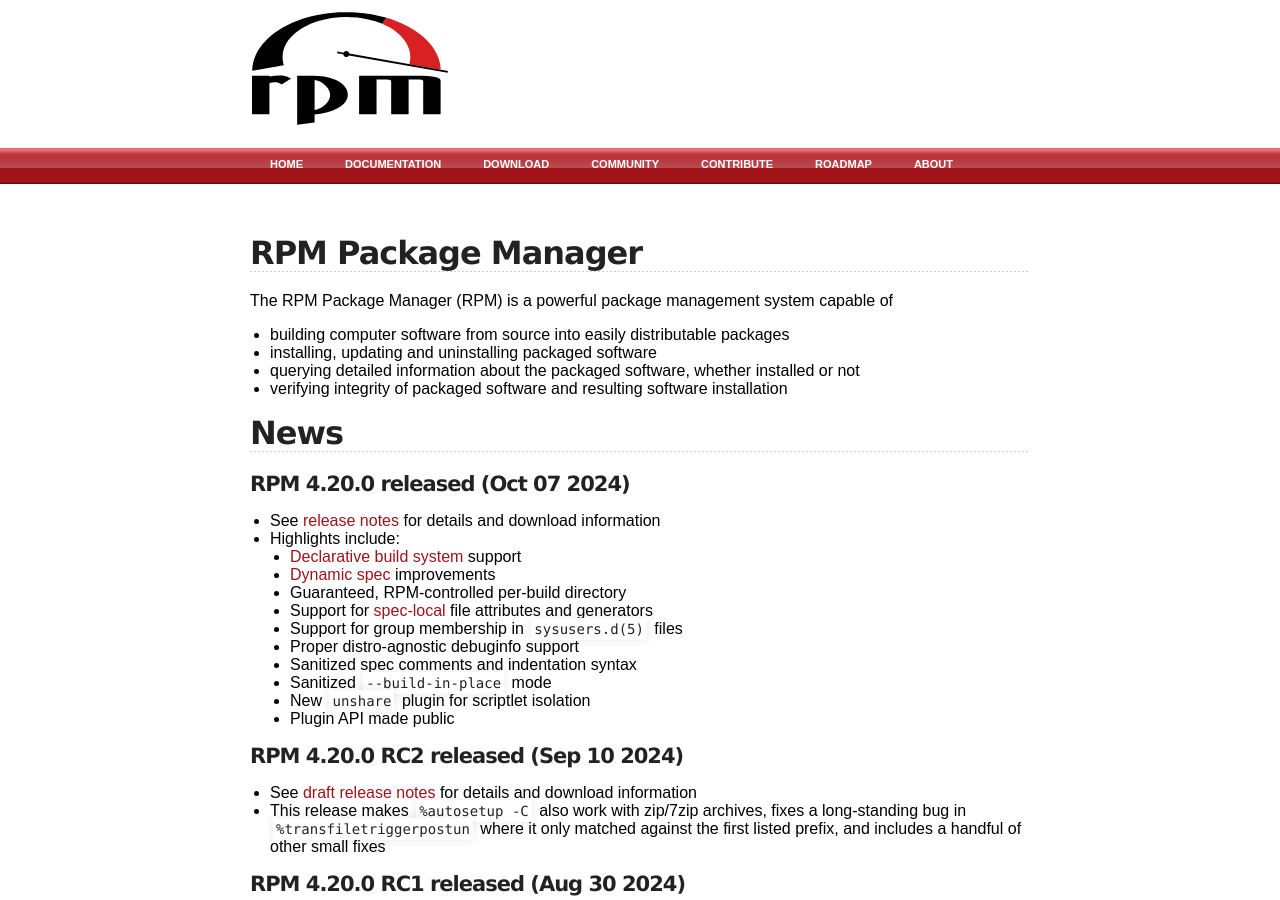
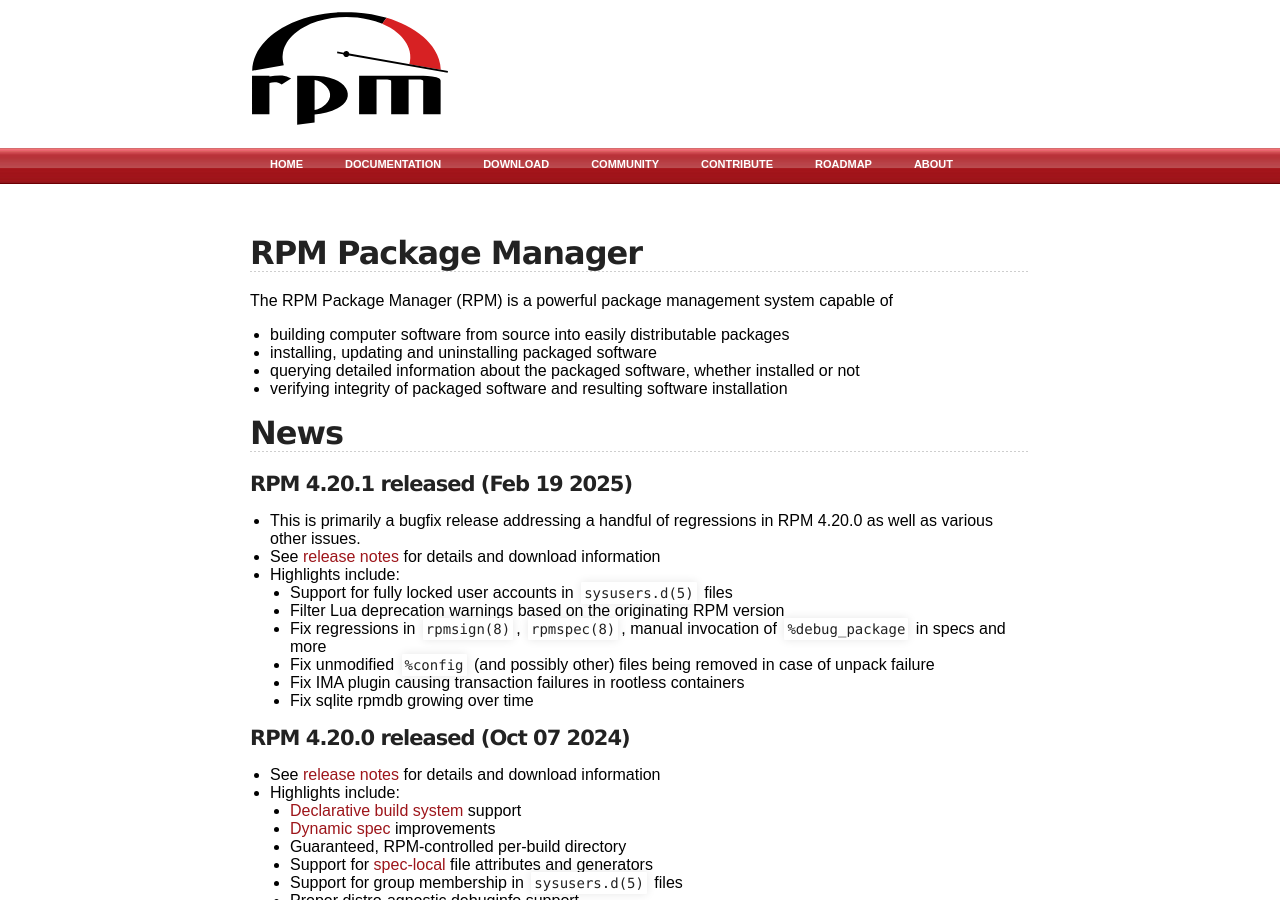
Before and after one commit to rpm-software-management/rpm-web, a Jekyll site: the page built from index.md, in a window 1280 px wide and 900 px high. Built offline with Jekyll 4.4.1, drawn with Linux system fonts in a browser that asks for light colours.

```diff
--- a/index.md
+++ b/index.md
@@ -15,6 +15,17 @@ capable of
 * verifying integrity of packaged software and resulting software installation
 
 ## News
+
+#### RPM 4.20.1 released (Feb 19 2025)
+* This is primarily a bugfix release addressing a handful of regressions in RPM 4.20.0 as well as various other issues.
+* See [release notes](wiki/Releases/4.20.1) for details and download information
+* Highlights include:
+    * Support for fully locked user accounts in `sysusers.d(5)` files
+    * Filter Lua deprecation warnings based on the originating RPM version
+    * Fix regressions in `rpmsign(8)`, `rpmspec(8)`, manual invocation of `%debug_package` in specs and more
+    * Fix unmodified `%config` (and possibly other) files being removed in case of unpack failure
+    * Fix IMA plugin causing transaction failures in rootless containers
+    * Fix sqlite rpmdb growing over time
 
 #### RPM 4.20.0 released (Oct 07 2024)
 * See [release notes](wiki/Releases/4.20.0) for details and download information
```
Also changed, not shown: download.md (+1 -0 lines), timeline.md (+11 -0 lines), wiki/Releases/4.20.1.md (added, +42 -0 lines).
